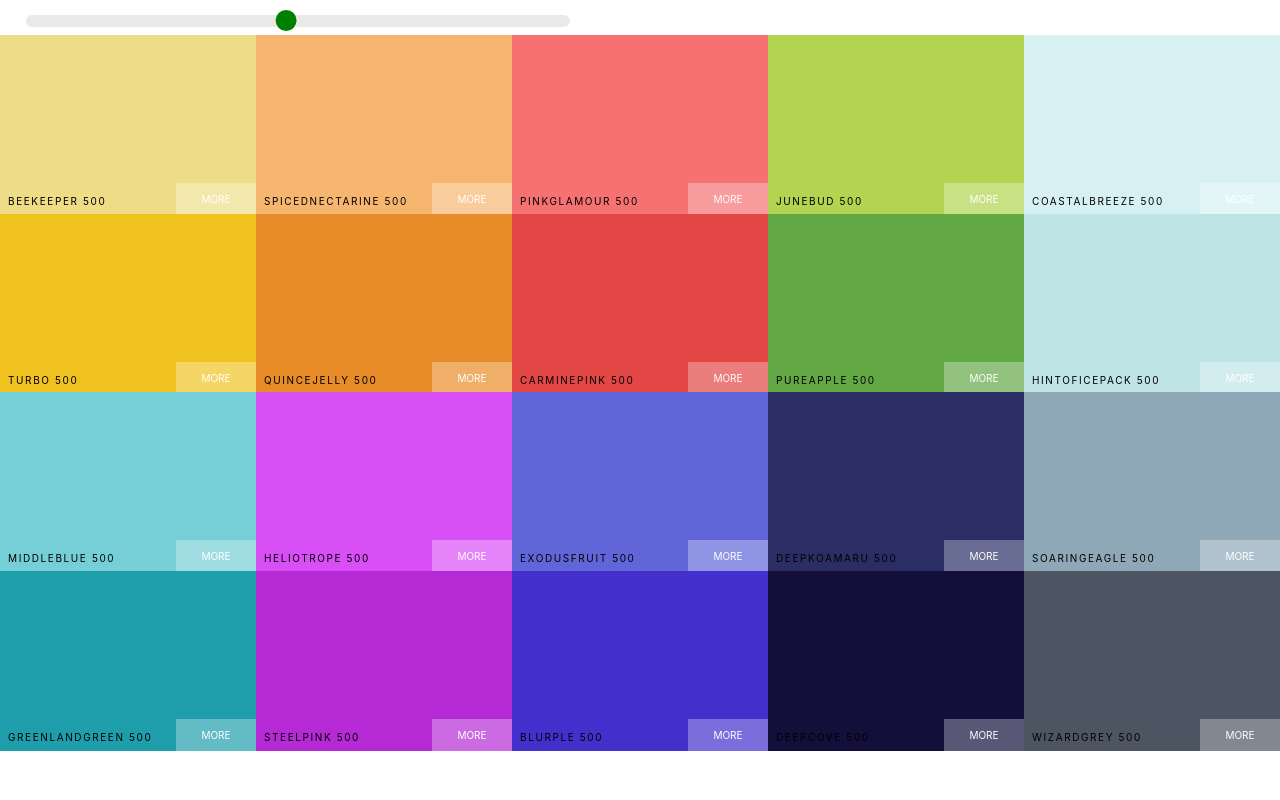
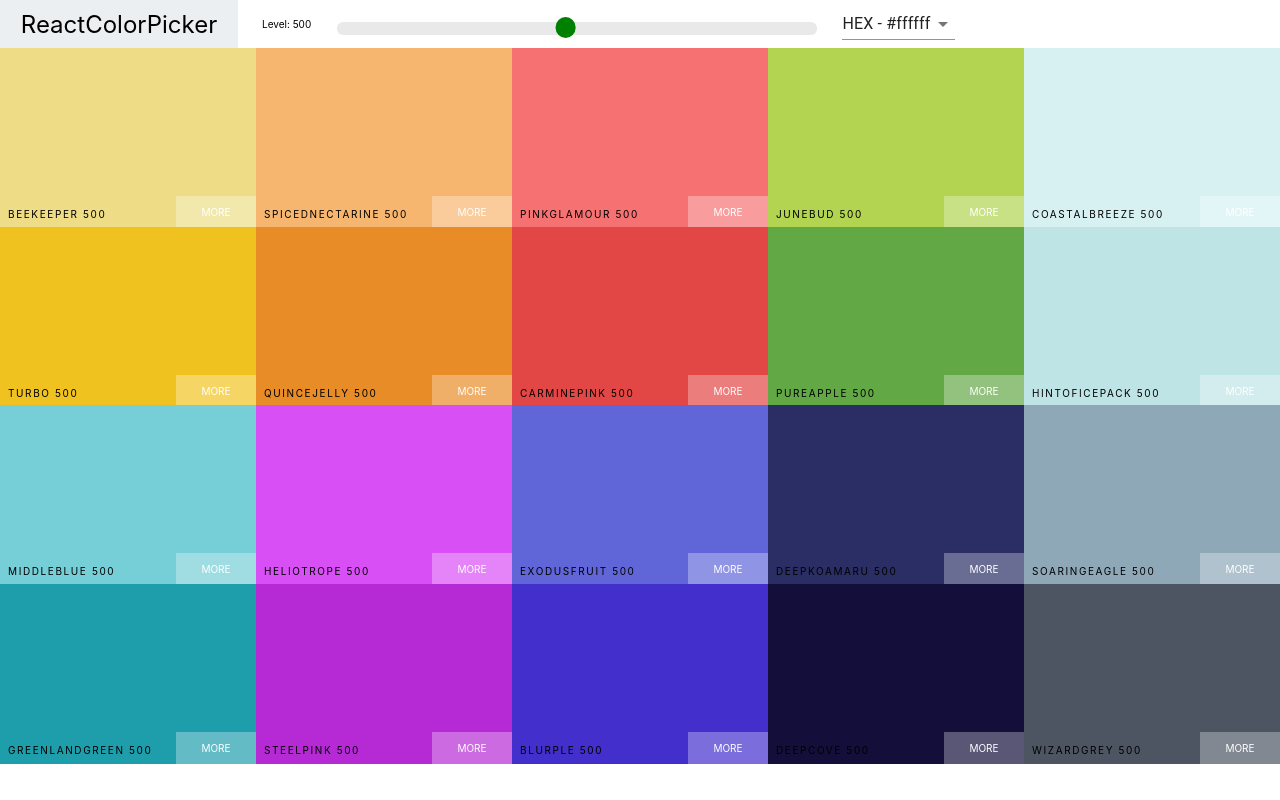
Before and after one commit to JordanFrontDev/color-app, a React (Create React App) app: page / in a window 1280 px wide. Built offline with nearby package versions, Linux system fonts and the light colour scheme.

Commit message:
add select and material-ui

```diff
--- a/package.json
+++ b/package.json
@@ -3,7 +3,7 @@
   "version": "0.1.0",
   "private": true,
   "dependencies": {
-    "@material-ui/core": "^4.0.1",
+    "@material-ui/core": "^4.0.2",
     "@material-ui/icons": "^4.0.1",
     "chroma-js": "^2.0.3",
     "rc-slider": "^8.6.12",
--- /dev/null
+++ b/src/NavBar.css
@@ -0,0 +1,54 @@
+.navbar {
+    display: flex;
+    align-items: center;
+    justify-content: flex-start;
+    height: 6vh;
+}
+
+.logo {
+    margin-right: 1.5rem;
+    padding: 0 1.3rem;
+    font-size: 1.5rem;
+    background-color: #eceff1;
+    height: 100%;
+    display: flex;
+    align-items: center;
+}
+
+.logo a {
+    text-decoration: none;
+    color: #000;
+}
+
+.slider {
+    width: 30rem;
+    margin: 0 1rem;
+    display: inline-block;
+    padding: .6rem;
+}
+
+.slider-container {
+    display: flex;
+    align-items: center;
+}
+
+.rc-slider-track {
+    background-color: transparent;
+}
+
+.rc-slider-rail {
+    height: .8rem;
+}
+
+.rc-slider-handle,
+.rc-slider-handle:active,
+.rc-slider-handle:hover  {
+    background-color: green;
+    outline: none;
+    border: 2px solid green;
+    box-shadow: none;
+    width: 1.3rem;
+    height: 1.3rem;
+    margin-left: -.7rem;
+    margin-top: -.3rem;
+}
--- /dev/null
+++ b/src/NavBar.js
@@ -0,0 +1,46 @@
+import React, { useState } from 'react'
+import Slider from 'rc-slider';
+import Select from '@material-ui/core/Select'
+import MenuItem from '@material-ui/core/MenuItem'
+
+import 'rc-slider/assets/index.css';
+import './NavBar.css';
+
+const NavBar = ({ level, changeLevel, changeFormat }) => {
+    const [format, setFormat] = useState('hex');
+
+    const handleChange = (e) => {
+        setFormat(e.target.value);
+        changeFormat(e.target.value);
+    }
+    return (
+        <header className='navbar'>
+            <div className='logo'>
+                <a href='/'>ReactColorPicker</a>
+            </div>
+
+            <div className='slider-container'>
+                <span>Level: {level}</span>
+                <div className='slider'>
+                    <Slider
+                        defaultValue={level}
+                        min={100} max={900}
+                        onAfterChange={changeLevel}
+                        step={100}
+                    />
+                </div>
+            </div>
+
+            <div className='select-container'>
+                <Select value={format} onChange={handleChange}>
+                    <MenuItem value='hex'>HEX - #ffffff</MenuItem>
+                    <MenuItem value='rgb'>RGB - rgb(255,255,255)</MenuItem>
+                    <MenuItem value='rgba'>RGBA - rgba(255,255,255, 1.0)</MenuItem>
+
+                </Select>
+            </div>
+        </header>
+    )
+}
+
+export default NavBar;
--- a/src/Palette.css
+++ b/src/Palette.css
@@ -6,31 +6,3 @@
 .palette-color {
     height: 90%;
 }
-
-.slider {
-    width: 34rem;
-    margin: 0 1rem;
-    display: inline-block;
-    padding: .6rem;
-}
-
-.rc-slider-track {
-    background-color: transparent;
-}
-
-.rc-slider-rail {
-    height: .8rem;
-}
-
-.rc-slider-handle,
-.rc-slider-handle:active,
-.rc-slider-handle:hover  {
-    background-color: green;
-    outline: none;
-    border: 2px solid green;
-    box-shadow: none;
-    width: 1.3rem;
-    height: 1.3rem;
-    margin-left: -.7rem;
-    margin-top: -.3rem;
-}
--- a/src/Palette.js
+++ b/src/Palette.js
@@ -1,30 +1,32 @@
 import React, { useState } from 'react';
 import ColorBox from './ColorBox';
-import Slider, { Range } from 'rc-slider';
-import 'rc-slider/assets/index.css';
+import NavBar from './NavBar';
 import './Palette.css';
 
 
 const Palette = ({ palette }) => {
     const [level, setLevel] = useState(500);
+    const [format, setFormat] = useState('hex');
 
     const changeLevel = (newLevel) => {
         setLevel(newLevel);
     };
 
+    const changeFormat = (value) => {
+        setFormat(value);
+    }
+
     return (
         <div className='palette'>
-            <div className='slider'>
-                <Slider
-                    defaultValue={level}
-                    min={100} max={900}
-                    onAfterChange={changeLevel}
-                    step={100}
-                />
-            </div>
+            <NavBar
+                level={level}
+                changeLevel={changeLevel}
+                changeFormat={changeFormat}
+            />
+
             <div className='palette-color'>
                 {palette.colors[level].map((color) => (
-                    <ColorBox background={color.hex} name={color.name} />
+                    <ColorBox background={color[format]} name={color.name} />
                 ))}
             </div>
         </div>
--- a/src/colorHelpers.js
+++ b/src/colorHelpers.js
@@ -21,7 +21,7 @@ function generatePalette(starterPalette) {
         rgb: chroma(scale[i]).css(),
         rgba: chroma(scale[i])
           .css()
-          .replace("rgba", "rgba")
+          .replace("rgb", "rgba")
           .replace(")", ",1.0)")
       });
     }
```
Also changed, not shown: 1 other file (tests, documents, lock files or other folders).
